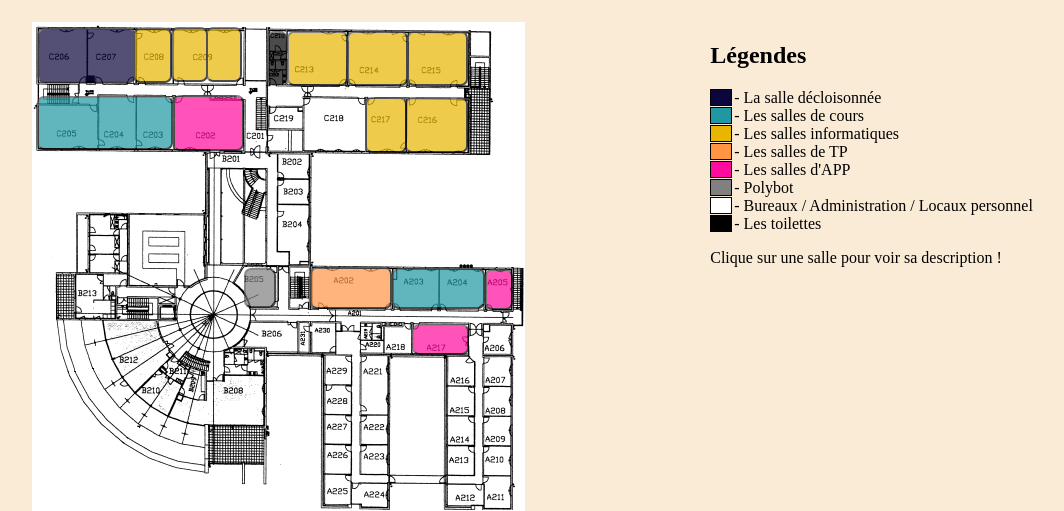
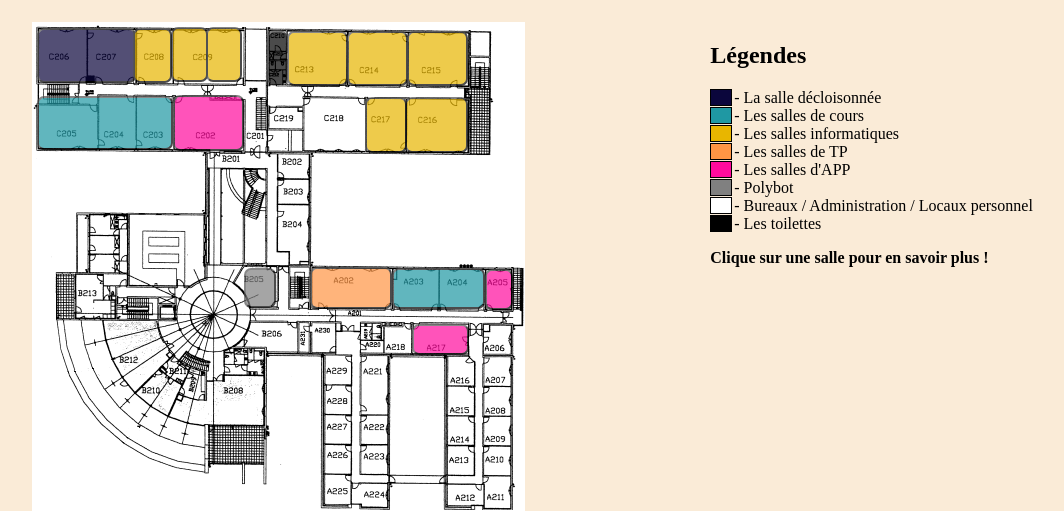
Before and after one commit to PolytechAnnecy-RobotiqueDeService/APP_RobotiqueDeService, a PHP site: page /pages/etage_2/etage_2.html in a window 1280 px wide. Shown: the part 58-569 px from the top of the page, without its empty margins (69-1133 px from the left). Run offline with PHP 8.4, Linux system fonts and the light colour scheme.

Commit message:
modifications détails affichage

```diff
--- a/Tablette/html/pages/etage_1/etage_1.html
+++ b/Tablette/html/pages/etage_1/etage_1.html
@@ -115,7 +115,7 @@
 
             <!-- Division contenant l'affichage des diférentes descriptions de salles -->
             <div class = "descriptions">
-                <div><p>Clique sur une salle pour voir sa description !</p></div>
+                <div><p><b>Clique sur une salle pour en savoir plus !</b></p></div>
 
                 <div class = "description" id = "desc_C102">
                     <p>Voici le labo de mécatronique. </p>
--- a/Tablette/html/pages/etage_2/etage_2.css
+++ b/Tablette/html/pages/etage_2/etage_2.css
@@ -209,10 +209,10 @@ header{
 }
 
 .toilettes{
-    bottom: 737px; left: 235px; width: 30px; height: 400px;
+    bottom: 738px; left: 235px; width: 30px; height: 400px;
 }
 .btn_toilettes{
-    width: 20px; height: 54px;
+    width: 20px; height: 55px;
 }
 
 /** ----------------------------------------- **/
--- a/Tablette/html/pages/etage_2/etage_2.html
+++ b/Tablette/html/pages/etage_2/etage_2.html
@@ -142,7 +142,7 @@
 
             <!-- Division contenant l'affichage des diférentes descriptions de salles -->
             <div class = "descriptions">
-                <div><p>Clique sur une salle pour voir sa description !</p></div>
+                <div><p><b>Clique sur une salle pour en savoir plus !</b></p></div>
                 <!-- Division contenant la description de la salle C202 -->
                 <div class = "description" id = "desc_C202">
                     <!-- Description de la salle -->
```
